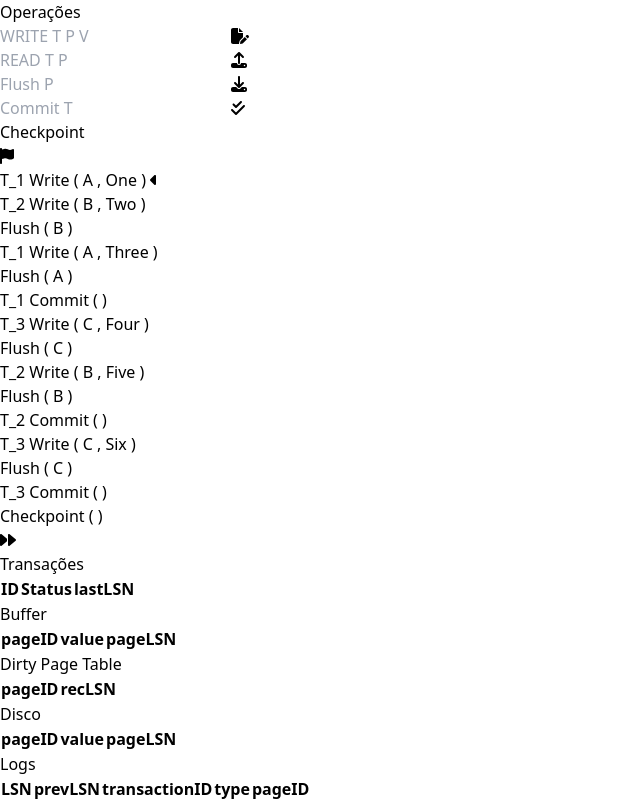
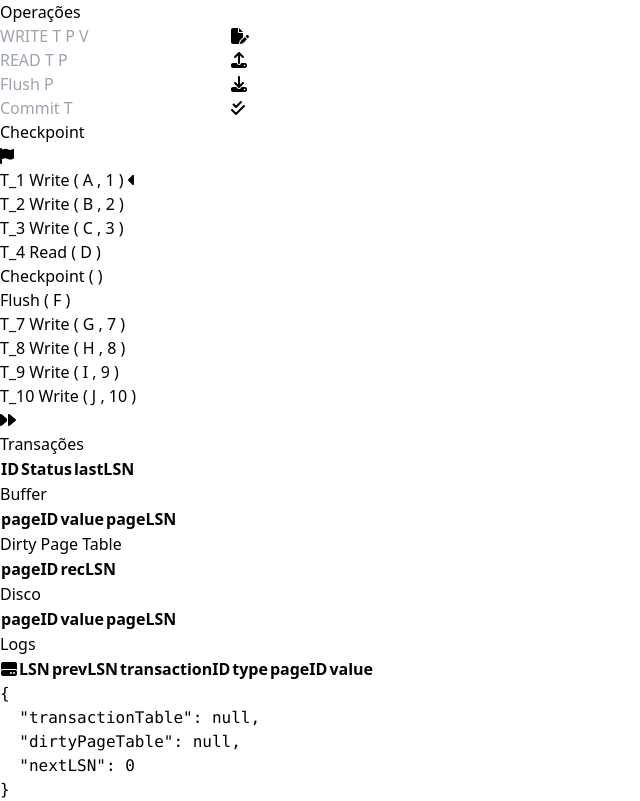
Before and after one commit to filipeufpe/Aries-V, a Vue app: page / in a window 1280 px wide. Shown: the top 801 px of the page, without its empty margins (0-640 px from the left). Built offline with nearby package versions, Linux system fonts and the light colour scheme.

Commit message:
Melhoria na Tipagem e correção no avanço de cursor de Operações

```diff
--- a/src/App.vue
+++ b/src/App.vue
@@ -7,10 +7,18 @@ import {
   faDownload,
   faCheckDouble,
   faFlag,
-  faUpload
+  faUpload,
+  faHardDrive
 } from '@fortawesome/free-solid-svg-icons'
+import type {
+  CommitOperation,
+  FlushOperation,
+  Operation,
+  ReadOperation,
+  WriteOperation
+} from '@/classes/logging'
 import Logging from '@/classes/logging'
-import { computed, ref } from 'vue'
+import { computed, ref, onMounted } from 'vue'
 
 //variáveis do formulário
 const formWriteTransaction = ref('')
@@ -53,7 +61,7 @@ const commitButtonDisabled = computed(() => {
 })
 
 //propriedades computadas
-const formatedTransaction = computed(() => {
+const formatedTransaction = computed((): Operation => {
   return {
     orderID: logging.value.operations.items.length + 1,
     operation: {
@@ -65,7 +73,7 @@ const formatedTransaction = computed(() => {
   }
 })
 
-const formatedFlushPage = computed(() => {
+const formatedFlushPage = computed((): Operation => {
   return {
     orderID: logging.value.operations.items.length + 1,
     operation: {
@@ -75,7 +83,7 @@ const formatedFlushPage = computed(() => {
   }
 })
 
-const formatedReadTransaction = computed(() => {
+const formatedReadTransaction = computed((): Operation => {
   return {
     orderID: logging.value.operations.items.length + 1,
     operation: {
@@ -86,7 +94,7 @@ const formatedReadTransaction = computed(() => {
   }
 })
 
-const formatedCommitTransaction = computed(() => {
+const formatedCommitTransaction = computed((): Operation => {
   return {
     orderID: logging.value.operations.items.length + 1,
     operation: {
@@ -96,7 +104,7 @@ const formatedCommitTransaction = computed(() => {
   }
 })
 
-const formatedCheckpoint = computed(() => {
+const formatedCheckpoint = computed((): Operation => {
   return {
     orderID: logging.value.operations.items.length + 1,
     operation: {
@@ -108,53 +116,57 @@ const formatedCheckpoint = computed(() => {
 //instancia do objeto Aries e funções
 const logging = ref(new Logging())
 const addOperation = logging.value.addOperation
-let operationIndex = 1
+
 const executeOperation = () => {
-  console.log(operationIndex, logging.value.operations.items.length)
-  if (operationIndex <= logging.value.operations.items.length) {
-    switch (logging.value.operations.items[operationIndex - 1].operation.type) {
+  const opn = logging.value.getCurrentOperation()
+
+  const wopn = opn as WriteOperation
+  const ropn = opn as ReadOperation
+  const fopn = opn as FlushOperation
+  const copn = opn as CommitOperation
+
+  switch (opn.type) {
     case 'Write':
-        logging.value.write(
-          //logging.value.operations.items[operationIndex - 1].operation.transactionID,
-          logging.value.operations.items[operationIndex - 1].operation.pageID,
-          logging.value.operations.items[operationIndex - 1].operation.value,
-          logging.value.operations.items[operationIndex - 1].operation.transactionID
-        )
-        logging.value.writeLog(
-          logging.value.operations.items[operationIndex - 1].operation.transactionID,
-          logging.value.operations.items[operationIndex - 1].operation.pageID,
-          logging.value.operations.items[operationIndex - 1].operation.value
-        )
+      logging.value.write(wopn.pageID, wopn.value, wopn.transactionID)
+      logging.value.writeLog(wopn.transactionID, wopn.pageID, wopn.value)
       break
     case 'Read':
-        logging.value.read(logging.value.operations.items[operationIndex - 1].operation.pageID)
+      logging.value.read(ropn.pageID)
       break
     case 'Flush':
-        logging.value.flush(logging.value.operations.items[operationIndex - 1].operation.pageID)
+      logging.value.flush(fopn.pageID)
       break
     case 'Commit':
-        logging.value.commit(
-          logging.value.operations.items[operationIndex - 1].operation.transactionID
-        )
+      logging.value.commit(copn.transactionID)
       break
     case 'Checkpoint':
-        console.log(operationIndex, logging.value.operations.items.length)
-        console.log('Checkpoint')
+      logging.value.setCheckpoint()
+      break
+    default:
+      console.log('Operação não encontrada')
       break
   }
-    operationIndex++
+}
+
+onMounted(() => {
+  window.addEventListener('keyup', (e) => {
+    if (e.key === 'ArrowRight') {
+      if (logging.value.currentOperationIdx < logging.value.operations.items.length) {
+        executeOperation()
       }
     }
+  })
+})
 </script>
 
 <template>
-  <div id="container" class="flex flex-row h-fit">
+  <div id="container" class="flex flex-row h-fit" @keyup.right="executeOperation()">
     <div id="Operations" class="basis-1/5 bg-slate-800 h-full">
       <div class="bg-slate-800 h-full p-2">
         <div class="bg-gray-700 rounded-lg shadow-lg p-2">
           <h2 class="text-xl font-bold mb-1 text-slate-50">Operações</h2>
-
-          <div class="flex items-center space-x-2 pb-3">
+          <div>
+            <div class="flex items-center space-x-2 pb-2">
               <input
                 v-model="formWriteTransaction"
                 type="text"
@@ -165,12 +177,12 @@ const executeOperation = () => {
                 class="bg-blue-500 hover:bg-blue-600 text-white ml-2 rounded-lg px-4 py-2"
                 :class="{ 'opacity-50 cursor-not-allowed': writeButtonDisabled }"
                 :disabled="writeButtonDisabled"
-              @click="addOperation(formatedTransaction, logging.operations)"
+                @click="addOperation(formatedTransaction)"
               >
                 <FontAwesomeIcon :icon="faFilePen" />
               </button>
             </div>
-          <div class="flex items-center space-x-2 pb-3">
+            <div class="flex items-center space-x-2 pb-2">
               <input
                 v-model="formReadTransaction"
                 type="text"
@@ -181,7 +193,7 @@ const executeOperation = () => {
                 class="bg-blue-500 hover:bg-blue-600 text-white ml-2 rounded-lg px-4 py-2"
                 :class="{ 'opacity-50 cursor-not-allowed': readButtonDisabled }"
                 :disabled="readButtonDisabled"
-              @click="addOperation(formatedReadTransaction, logging.operations)"
+                @click="addOperation(formatedReadTransaction)"
               >
                 <FontAwesomeIcon :icon="faUpload" />
               </button>
@@ -197,7 +209,7 @@ const executeOperation = () => {
                 class="bg-blue-500 hover:bg-blue-600 text-white ml-2 rounded-lg px-4 py-2"
                 :class="{ 'opacity-50 cursor-not-allowed': flushButtonDisabled }"
                 :disabled="flushButtonDisabled"
-              @click="addOperation(formatedFlushPage, logging.operations)"
+                @click="addOperation(formatedFlushPage)"
               >
                 <FontAwesomeIcon :icon="faDownload" />
               </button>
@@ -213,7 +225,7 @@ const executeOperation = () => {
                 class="bg-blue-500 hover:bg-blue-600 text-white ml-2 rounded-lg px-4 py-2"
                 :class="{ 'opacity-50 cursor-not-allowed': commitButtonDisabled }"
                 :disabled="commitButtonDisabled"
-              @click="addOperation(formatedCommitTransaction, logging.operations)"
+                @click="addOperation(formatedCommitTransaction)"
               >
                 <FontAwesomeIcon :icon="faCheckDouble" />
               </button>
@@ -224,48 +236,49 @@ const executeOperation = () => {
               </div>
               <button
                 class="bg-blue-500 hover:bg-blue-600 text-white ml-2 rounded-lg px-4 py-2"
-              @click="addOperation(formatedCheckpoint, logging.operations)"
+                @click="addOperation(formatedCheckpoint)"
               >
                 <FontAwesomeIcon :icon="faFlag" />
               </button>
             </div>
+          </div>
+          <div class="p-2">
             <ul class="mb-1 text-slate-200">
               <!-- List of elements -->
               <li
-              class="flex items-center space-x-2"
-              v-for="operation in logging.operations.items"
-              :key="operation.orderID"
+                class="flex items-center space-x-2 border rounded mb-1 p-2"
+                v-for="(item, index) in logging.operations.items"
+                :key="item.orderID"
               >
-              <span>
-                <span v-if="'transactionID' in operation.operation">
-                  T_{{ operation.operation.transactionID }}
+                <div>
+                  <span v-if="'transactionID' in item.operation">
+                    T_{{ item.operation.transactionID }}
                   </span>
-                {{ operation.operation.type }}
+                  {{ item.operation.type }}
                   (
-                <span v-if="'pageID' in operation.operation">
-                  {{ operation.operation.pageID }}
+                  <span v-if="'pageID' in item.operation">
+                    {{ item.operation.pageID }}
                   </span>
-                <span v-if="'value' in operation.operation">
-                  , {{ operation.operation.value }}
-                </span>
+                  <span v-if="'value' in item.operation"> , {{ item.operation.value }} </span>
                   )
-                <span v-if="operationIndex === operation.orderID">
+                  <span v-if="logging.currentOperationIdx === index">
                     <FontAwesomeIcon :icon="faCaretLeft" />
                   </span>
-              </span>
+                </div>
               </li>
             </ul>
+          </div>
           <div class="flex items-center space-x-2 py-5">
             <button
               class="bg-blue-500 hover:bg-blue-600 text-white rounded-lg px-4 py-2"
               :class="{
                 'opacity-50 cursor-not-allowed':
                   logging.operations.items.length === 0 ||
-                  operationIndex > logging.operations.items.length
+                  logging.currentOperationIdx >= logging.operations.items.length
               }"
               :disabled="
                 logging.operations.items.length === 0 ||
-                operationIndex > logging.operations.items.length
+                logging.currentOperationIdx >= logging.operations.items.length
               "
               @click="executeOperation()"
             >
@@ -291,10 +304,11 @@ const executeOperation = () => {
               <tr
                 v-for="transaction in logging.transactionTable.items"
                 :key="transaction.transactionID"
+                class="bg-slate-50"
               >
-                <td class="p-2 bg-slate-50 text_slate_800">{{ transaction.transactionID }}</td>
-                <td class="p-2 bg-slate-50 text_slate_800">{{ transaction.status }}</td>
-                <td class="p-2 bg-slate-50 text_slate_800">{{ transaction.lastLSN }}</td>
+                <td class="p-2 text_slate_800">{{ transaction.transactionID }}</td>
+                <td class="p-2 text_slate_800">{{ transaction.status }}</td>
+                <td class="p-2 text_slate_800">{{ transaction.lastLSN }}</td>
               </tr>
             </tbody>
           </table>
@@ -352,8 +366,8 @@ const executeOperation = () => {
               </tr>
             </thead>
             <tbody>
-              <tr v-for="page in logging.disk.pages" :key="page.page">
-                <td class="p-2 bg-slate-50 text_slate_800">{{ page.page }}</td>
+              <tr v-for="page in logging.disk.pages" :key="page.pageID">
+                <td class="p-2 bg-slate-50 text_slate_800">{{ page.pageID }}</td>
                 <td class="p-2 bg-slate-50 text_slate_800">{{ page.value }}</td>
                 <td class="p-2 bg-slate-50 text_slate_800">{{ page.pageLSN }}</td>
               </tr>
@@ -369,27 +383,45 @@ const executeOperation = () => {
           <table class="w-full">
             <thead>
               <tr>
+                <th class="text-left bg-slate-800 p-2 text-slate-50">
+                  <FontAwesomeIcon :icon="faHardDrive" />
+                </th>
                 <th class="text-left bg-slate-800 p-2 text-slate-50">LSN</th>
                 <th class="text-left bg-slate-800 p-2 text-slate-50">prevLSN</th>
                 <th class="text-left bg-slate-800 p-2 text-slate-50">transactionID</th>
                 <th class="text-left bg-slate-800 p-2 text-slate-50">type</th>
                 <th class="text-left bg-slate-800 p-2 text-slate-50">pageID</th>
+                <th class="text-left bg-slate-800 p-2 text-slate-50">value</th>
               </tr>
             </thead>
             <tbody>
-              <tr v-for="entry in logging.log.entries" :key="entry.LSN">
-                <td class="p-2 bg-slate-50 text_slate_800">{{ entry.LSN }}</td>
-                <td class="p-2 bg-slate-50 text_slate_800">{{ entry.prevLSN }}</td>
-                <td class="p-2 bg-slate-50 text_slate_800">{{ entry.transactionID }}</td>
-                <td class="p-2 bg-slate-50 text_slate_800">{{ entry.type }}</td>
-                <td class="p-2 bg-slate-50 text_slate_800">{{ entry.pageID }}</td>
+              <tr v-for="entry in logging.log.entries" :key="entry.LSN" class="bg-slate-50">
+                <td class="p-2 text_slate_800">
+                  <FontAwesomeIcon :icon="faHardDrive" v-if="entry.persisted" />
+                </td>
+                <td class="p-2 text_slate_800">
+                  {{ entry.LSN }}
+                </td>
+                <td class="p-2 text_slate_800">
+                  {{ entry.prevLSN }}
+                </td>
+                <td class="p-2 text_slate_800">
+                  {{ entry.transactionID }}
+                </td>
+                <td class="p-2 text_slate_800">
+                  {{ entry.type }}
+                </td>
+                <td class="p-2 text_slate_800">
+                  {{ entry.pageID }}
+                </td>
+                <td class="p-2 text_slate_800">
+                  {{ entry.value }}
+                </td>
               </tr>
             </tbody>
           </table>
           <div>
-            <pre>
-              {{ logging.operations.items }}
-            </pre>
+            <pre class="text-slate-200">{{ logging.checkpoint }}</pre>
           </div>
         </div>
       </div>
--- a/src/classes/logging.ts
+++ b/src/classes/logging.ts
@@ -1,5 +1,5 @@
 interface DiskPage {
-  page: string
+  pageID: string
   pageLSN: number | null
   value: string
 }
@@ -13,6 +13,8 @@ interface LogEntry {
   transactionID: number
   type: 'Update' | 'Commit' | 'End' | 'CLR' | 'Checkpoint'
   pageID: string
+  persisted?: boolean
+  value?: string
 }
 
 interface Log {
@@ -49,42 +51,56 @@ interface DirtyPageTable {
 }
 
 interface Checkpoint {
-  transactionTable: TransactionTable
-  dirtyPageTable: DirtyPageTable
+  transactionTable: TransactionTable | null
+  dirtyPageTable: DirtyPageTable | null
   nextLSN: number
 }
 
-interface WriteOperation {
-  type: string
+export interface WriteOperation {
+  type: 'Write'
   transactionID: number
   pageID: string
   value: string
 }
 
-interface FlushOperation {
-  type: string
+export interface FlushOperation {
+  type: 'Flush'
   pageID: string
 }
 
-interface CommitOperation {
-  type: string
+export interface CommitOperation {
+  type: 'Commit'
   transactionID: number
 }
 
-interface CheckpointOperation {
-  type: string
+export interface CheckpointOperation {
+  type: 'Checkpoint'
 }
 
-interface Operation {
-  orderID: number | never
-  operation: WriteOperation | FlushOperation | CommitOperation | CheckpointOperation
+export interface ReadOperation {
+  type: 'Read'
+  transactionID: number
+  pageID: string
+}
+
+type OperationTypes =
+  | WriteOperation
+  | FlushOperation
+  | CommitOperation
+  | CheckpointOperation
+  | ReadOperation
+
+export interface Operation {
+  orderID: number
+  operation: OperationTypes
 }
 
 interface Operations {
-  items: Operation[] | never
+  items: Operation[]
 }
 
 class Logging {
+  currentOperationIdx: number
   disk: Disk
   log: Log
   buffer: Buffer
@@ -94,6 +110,7 @@ class Logging {
   operations: Operations
 
   constructor() {
+    this.currentOperationIdx = 0
     this.disk = { pages: [] }
     this.log = { entries: [] }
     this.buffer = { pages: [] }
@@ -107,7 +124,7 @@ class Logging {
             type: 'Write',
             transactionID: 1,
             pageID: 'A',
-            value: 'One'
+            value: '1'
           }
         },
         {
@@ -116,127 +133,92 @@ class Logging {
             type: 'Write',
             transactionID: 2,
             pageID: 'B',
-            value: 'Two'
+            value: '2'
           }
         },
         {
           orderID: 3,
           operation: {
-            type: 'Flush',
-            pageID: 'B'
+            type: 'Write',
+            transactionID: 3,
+            pageID: 'C',
+            value: '3'
           }
         },
         {
           orderID: 4,
           operation: {
-            type: 'Write',
-            transactionID: 1,
-            pageID: 'A',
-            value: 'Three'
+            type: 'Read',
+            transactionID: 4,
+            pageID: 'D'
           }
         },
         {
           orderID: 5,
           operation: {
-            type: 'Flush',
-            pageID: 'A'
+            type: 'Checkpoint'
           }
         },
         {
           orderID: 6,
           operation: {
-            type: 'Commit',
-            transactionID: 1
+            type: 'Flush',
+            pageID: 'F'
           }
         },
         {
           orderID: 7,
           operation: {
             type: 'Write',
-            transactionID: 3,
-            pageID: 'C',
-            value: 'Four'
+            transactionID: 7,
+            pageID: 'G',
+            value: '7'
           }
         },
         {
           orderID: 8,
           operation: {
-            type: 'Flush',
-            pageID: 'C'
+            type: 'Write',
+            transactionID: 8,
+            pageID: 'H',
+            value: '8'
           }
         },
         {
           orderID: 9,
           operation: {
             type: 'Write',
-            transactionID: 2,
-            pageID: 'B',
-            value: 'Five'
+            transactionID: 9,
+            pageID: 'I',
+            value: '9'
           }
         },
         {
           orderID: 10,
           operation: {
-            type: 'Flush',
-            pageID: 'B'
-          }
-        },
-        {
-          orderID: 11,
-          operation: {
-            type: 'Commit',
-            transactionID: 2
-          }
-        },
-        {
-          orderID: 12,
-          operation: {
             type: 'Write',
-            transactionID: 3,
-            pageID: 'C',
-            value: 'Six'
-          }
-        },
-        {
-          orderID: 13,
-          operation: {
-            type: 'Flush',
-            pageID: 'C'
-          }
-        },
-        {
-          orderID: 14,
-          operation: {
-            type: 'Commit',
-            transactionID: 3
-          }
-        },
-        {
-          orderID: 15,
-          operation: {
-            type: 'Checkpoint'
+            transactionID: 10,
+            pageID: 'J',
+            value: '10'
           }
         }
       ]
     }
     this.checkpoint = {
-      transactionTable: this.transactionTable,
-      dirtyPageTable: this.dirtyPageTable,
+      transactionTable: null,
+      dirtyPageTable: null,
       nextLSN: 0
     }
   }
 
   write(pageID: string, value: string, transactionID: number) {
-    // pageLSN recebe o número da última entrada no log que referencia pageID
     const pageLSN =
       this.log.entries
         .filter((entry) => entry.pageID === pageID)
         .map((entry) => entry.LSN)
         .pop() || null
 
-    // caso a página já esteja no buffer, atualiza o valor
     const page = this.buffer.pages.find((p) => p.pageID === pageID)
-    // caso a transação exista em this.transactionTable, atualiza o lastLSN, caso contrário, insere
 
     const transaction = this.transactionTable.items.find((t) => t.transactionID === transactionID)
     if (transaction) {
@@ -245,9 +227,10 @@ class Logging {
       this.transactionTable.items.push({ transactionID, status: 'Ativa', lastLSN: pageLSN })
     }
 
-    // caso a página não esteja na tabela de páginas sujas, insere
     const dirtyPage = this.dirtyPageTable.items.find((p) => p.pageID === pageID)
-    if (!dirtyPage) {
+    if (dirtyPage) {
+      dirtyPage.recLSN = pageLSN
+    } else {
       this.dirtyPageTable.items.push({ pageID, recLSN: pageLSN })
     }
 
@@ -257,6 +240,7 @@ class Logging {
     } else {
       this.buffer.pages.push({ pageID, value, pageLSN })
     }
+    this.currentOperationIdx++
   }
 
   writeLog(transactionID: number, pageID: string, value: string) {
@@ -267,63 +251,87 @@ class Logging {
         .map((entry) => entry.LSN)
         .pop() || null
 
-    this.checkpoint.nextLSN += 1
+    if (this.checkpoint.nextLSN === null) {
+      this.checkpoint.nextLSN = 1
+    } else {
+      this.checkpoint.nextLSN += 1
+    }
     this.log.entries.push({
       LSN: this.log.entries.length + 1,
       prevLSN,
       transactionID,
       type: 'Update',
-      pageID
+      pageID,
+      value
     })
-    this.write(pageID, value, transactionID)
   }
 
   read(pageID: string) {
-    const page = this.buffer.pages.find((p) => p.pageID === pageID)
-    if (page) {
-      return page.value
-    }
+    this.currentOperationIdx++
+    this.disk.pages.forEach((p, idx) => {
+      if (p.pageID === pageID) {
+        this.buffer.pages[idx] = p
+        return
+      }
+    })
   }
 
   commit(transactionID: number) {
-    const lastLSN = this.checkpoint.nextLSN
-    this.checkpoint.nextLSN += 1
-    // this.operations.items.push({ type: 'Commit', pageID: transactionID, value: '' })
-    this.transactionTable.items.push({ transactionID, status: 'Consolidada', lastLSN })
+    if (this.checkpoint.nextLSN === null) {
+      this.setCheckpoint()
+      this.checkpoint.nextLSN = 1
+    } else {
+      this.checkpoint.nextLSN += 1
+      this.currentOperationIdx++
+    }
+    // remova a transação da transactionTable
+    this.transactionTable.items = this.transactionTable.items.filter(
+      (t) => t.transactionID !== transactionID
+    )
   }
 
   flush(pageID: string) {
+    this.currentOperationIdx++
     const page = this.buffer.pages.find((p) => p.pageID === pageID)
     if (page) {
-      const recLSN = this.checkpoint.nextLSN
-      this.checkpoint.nextLSN += 1
-      this.log.entries.push({
-        LSN: this.log.entries.length + 1,
-        prevLSN: page.pageLSN,
-        transactionID: 0,
-        type: 'CLR',
-        pageID
+      if (this.checkpoint.nextLSN === null) {
+        this.checkpoint.nextLSN = 1
+      } else {
+        this.checkpoint.nextLSN += 1
+      }
+      // marca o campo persisted de todas as entradas do log como true
+      this.log.entries.forEach((entry) => {
+        entry.persisted = true
       })
-      this.disk.pages.push({ page: page.pageID, pageLSN: page.pageLSN, value: page.value })
+      this.disk.pages.push(page)
+      this.dirtyPageTable.items = this.dirtyPageTable.items.filter((p) => p.pageID !== pageID)
+      this.buffer.pages = this.buffer.pages.filter((p) => p.pageID !== pageID)
       //this.dirtyPageTable.items.push({ pageID, recLSN })
     }
   }
 
   setCheckpoint() {
-    this.checkpoint.nextLSN += 1
-    // this.operations.items.push({ type: 'Checkpoint', pageID: 0, value: '' })
-    this.checkpoint.transactionTable = this.transactionTable
-    this.checkpoint.dirtyPageTable = this.dirtyPageTable
+    this.currentOperationIdx++
+    this.checkpoint.nextLSN++
+    this.checkpoint.transactionTable = this.clone(this.transactionTable)
+    this.checkpoint.dirtyPageTable = this.clone(this.dirtyPageTable)
   }
 
-  addOperation(operation: Operation, operations: Operations) {
-    if (operations.items.length === 0) {
+  addOperation(operation: Operation) {
+    if (this.operations.items.length === 0) {
       operation.orderID = 1
     } else {
-      operation.orderID = operations.items[operations.items.length - 1].orderID + 1
+      operation.orderID = this.operations.items[this.operations.items.length - 1].orderID + 1
     }
-    operations.items.push(operation)
+    this.operations.items.push(operation)
+  }
+
+  clone(obj: any) {
+    return JSON.parse(JSON.stringify(obj))
+  }
+
+  getCurrentOperation(): OperationTypes {
+    return this.operations.items[this.currentOperationIdx].operation
   }
 }
-
 export default Logging
```
Also changed, not shown: vite.config.ts (+4 -4 lines), 1 other file (tests, documents, lock files or other folders). Lines whose indentation alone changed are shown as unchanged.
